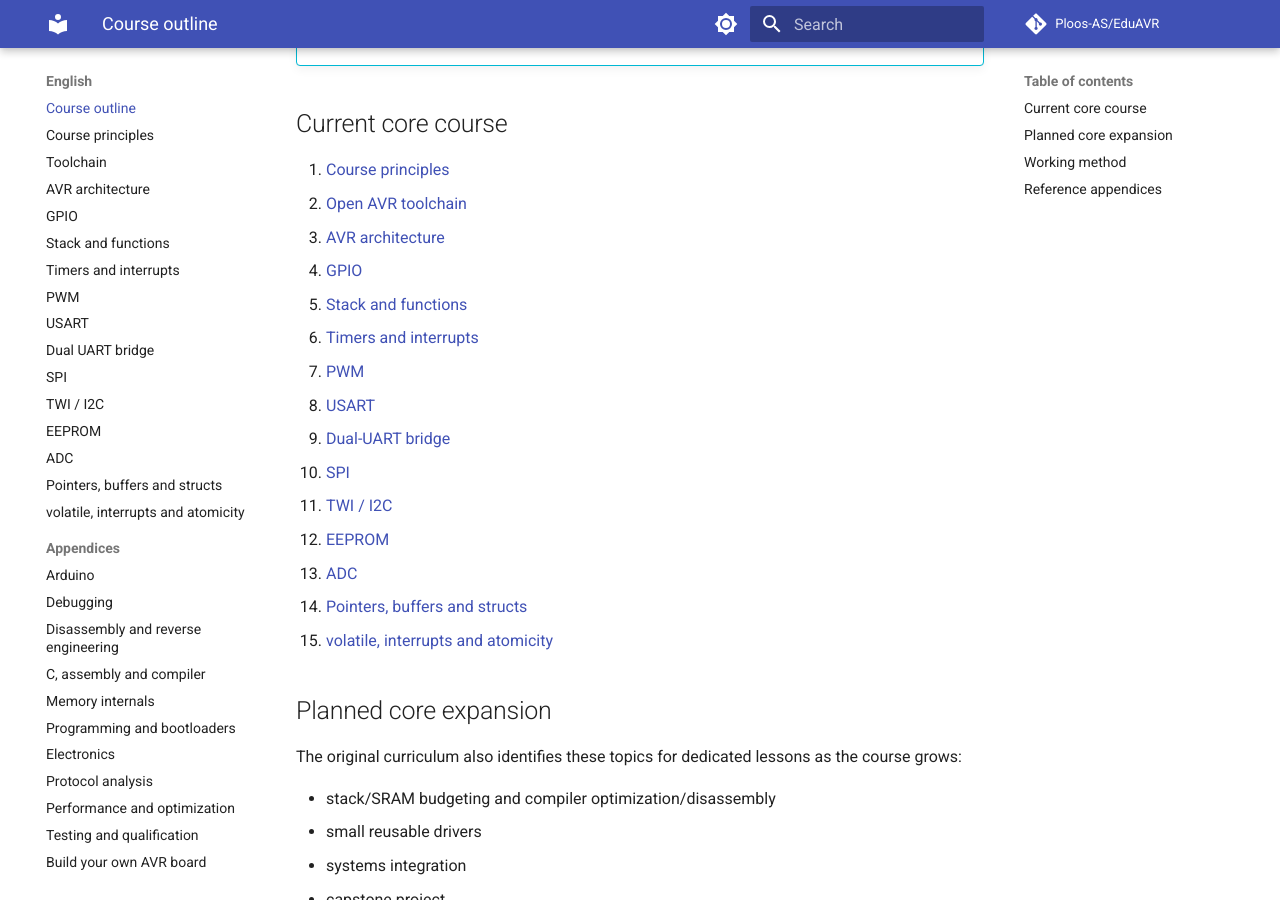
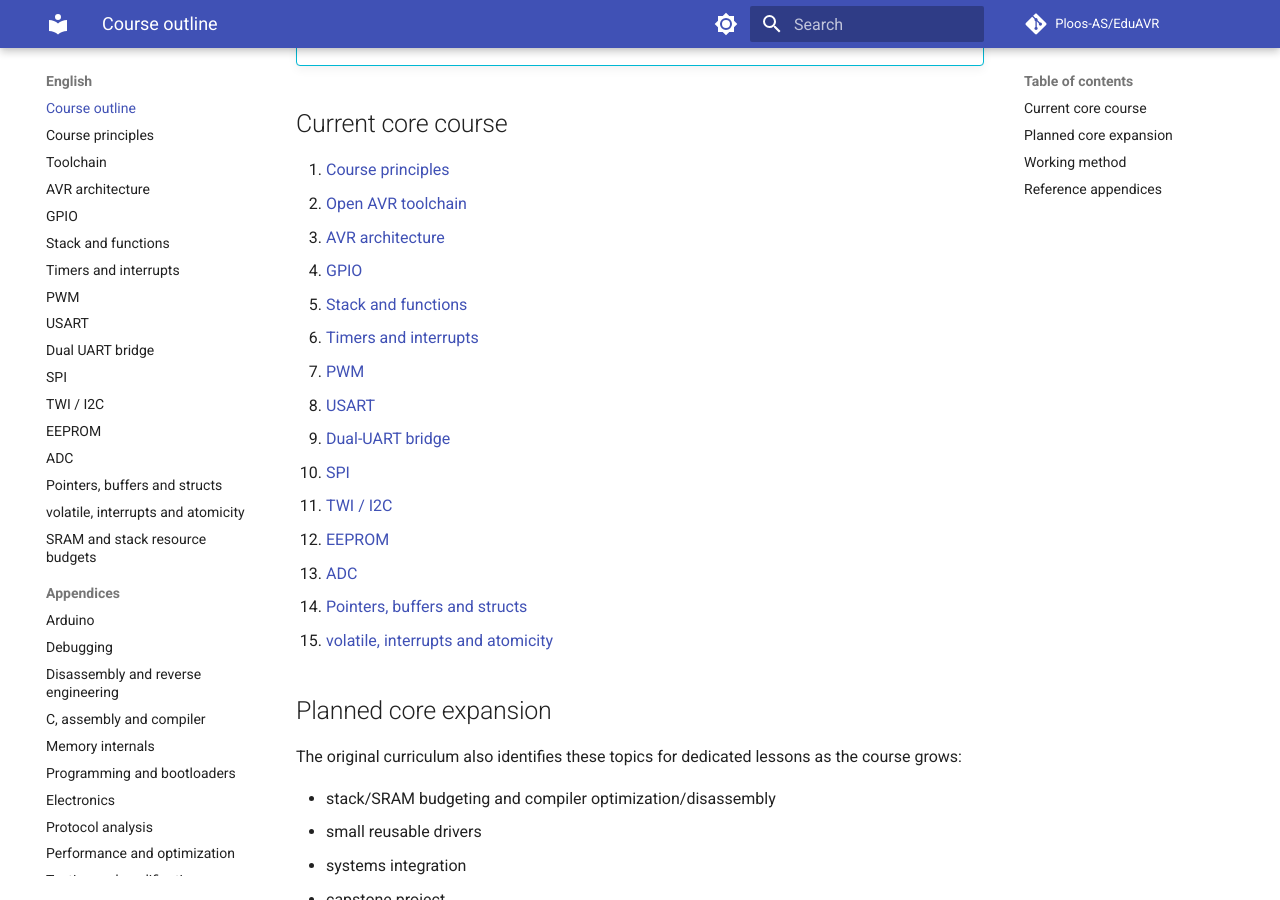
Before and after one commit to Ploos-AS/EduAVR, an MkDocs documentation site: the page built from docs/en/COURSE_OUTLINE.md, in a window 1280 px wide and 900 px high, scrolled down 351 px. Built offline with MkDocs 1.6.1 and Material for MkDocs 9.7.7, drawn with Linux system fonts in a browser that asks for light colours; comment, search, counter and statistics services are not loaded.

Commit message:
docs: publish resource budget lessons

```diff
--- a/mkdocs.yml
+++ b/mkdocs.yml
@@ -78,6 +78,7 @@ nav:
       - ADC: en/11-adc.md
       - Pointers, buffers and structs: en/12-data-structures.md
       - volatile, interrupts and atomicity: en/13-volatile-atomicity.md
+      - SRAM and stack resource budgets: en/14-resource-budget.md
       - Appendices:
           - Arduino: en/appendix-a-arduino.md
           - Debugging: en/appendix-b-debugging.md
@@ -110,6 +111,7 @@ nav:
       - ADC: no/11-adc.md
       - Pekere, buffere og structs: no/12-data-structures.md
       - volatile, interrupts og atomicitet: no/13-volatile-atomicity.md
+      - SRAM- og stackbudsjett: no/14-resource-budget.md
       - Appendikser:
           - Arduino: no/vedlegg-a-arduino.md
           - Debugging: no/vedlegg-b-debugging.md
```
